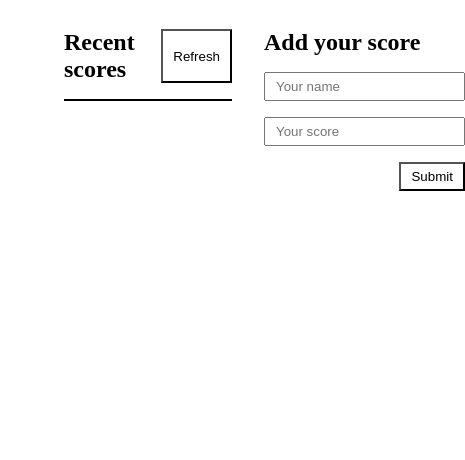
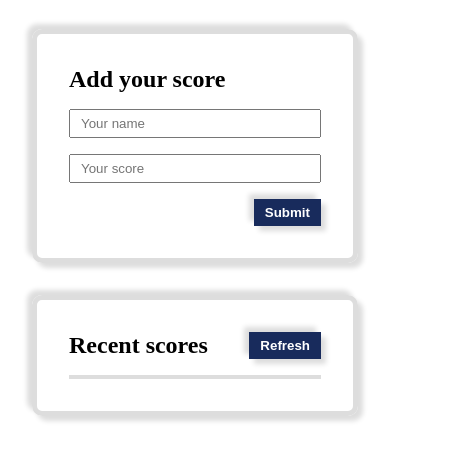
Before and after one commit to Felix45/leaderboard, a website built with webpack: page src/index.html in a window 390 px wide. Shown: the part 72-532 px from the top of the page, 465 px wide, since content can reach past the window. Built offline with nearby package versions, Linux system fonts and the light colour scheme; no server answers.

Commit message:
Update UI responsiveness on mobile and desktop

```diff
--- a/src/index.html
+++ b/src/index.html
@@ -12,12 +12,12 @@
       <h1 class="flex-column">Leaderboard</h1>
     </header>
 
-    <main class="d-flex justify-content-around p-2">
+    <main class="d-flex flex-column flex-column-md justify-content-around p-2 px-md-0">
 
-      <section class="card flex-column">
+      <section class="card flex-column border p-2 mx-2 my-2 order-2 order-md-1">
         <div class="d-flex justify-content-between">
           <h2>Recent scores</h2>
-          <button type="button" class="btn mx-2 p-1 refresh">Refresh</button>
+          <button type="button" class="btn mx-2 p-1 fw-bold refresh">Refresh</button>
         </div>
         <div class="py-1">
           <ul class="leaderboard">
@@ -26,7 +26,7 @@
         </div>
       </section>
 
-      <section class="d-flex flex-column mx-2">
+      <section class="card d-flex flex-column border p-2 mx-md-2  auto-height order-1 order-md-2">
         <div>
           <h2>Add your score</h2>
         </div>
@@ -34,16 +34,16 @@
           <form>
             <div>
               <label for="user">
-                <input class="p-1" type="text" name="user" id="user" placeholder="Your name" required/>
+                <input class="input p-1" type="text" name="user" id="user" placeholder="Your name" required/>
               </label>
             </div>
             <div class="py-1">
               <label for="score">
-                <input class="p-1" type="number" name="score" id="score" placeholder="Your score" required/>
+                <input class="input p-1" type="number" name="score" id="score" placeholder="Your score" required/>
               </label>
             </div>
             <div class="d-flex justify-content-end py-1">
-              <input class="btn p-1" type="submit" name="submit" id="submit" />
+              <input class="btn p-1 fw-bold" type="submit" name="submit" id="submit" />
             </div>
             <div class="alert d-none p-1"></div>
           </form>
--- a/src/modules/leaderboard.js
+++ b/src/modules/leaderboard.js
@@ -17,7 +17,7 @@ class LeaderBoard {
 
   displayBoard = async (data) => {
     const board = data.reduce((prev, current) => {
-      prev += `<li>${current.user} : ${current.score}</li>`;
+      prev += `<li><span>${current.user}</span> <span>${current.score}</span></li>`;
       return prev;
     }, '');
     document.querySelector('.leaderboard').innerHTML = board;
--- a/src/style.css
+++ b/src/style.css
@@ -5,8 +5,9 @@
 }
 
 :root {
-  --white: rgb(255, 255, 255);
+  --blue: #182b5c;
   --gray: #ddd;
+  --white: #fff;
 }
 
 ul,
@@ -23,6 +24,10 @@ ol {
   width: 100%;
 }
 
+.fw-bold {
+  font-weight: bold;
+}
+
 .flex-column {
   flex-direction: column;
 }
@@ -37,13 +42,30 @@ ol {
 
 .btn {
   cursor: pointer;
-  background-color: var(--white);
+  color: var(--white);
+  background-color: var(--blue);
+  border: 1px solid var(--blue);
+  box-shadow: 5px 5px 5px var(--gray), -5px -5px 5px var(--gray);
+}
+
+.auto-height {
+  height: fit-content;
+}
+
+.border {
+  border: 5px solid var(--gray);
+  border-radius: 10px;
+  box-shadow: 5px 5px 5px var(--gray), -5px -5px 5px var(--gray);
 }
 
 .alert {
   color: #155724;
   margin-top: 10px;
   background-color: #d4edda;
+}
+
+.input {
+  width: 100%;
 }
 
 .d-none {
@@ -58,6 +80,10 @@ ol {
   margin: 0 0 0 2em;
 }
 
+.my-2 {
+  margin: 2em 0 0 0;
+}
+
 .p-1 {
   padding: 5px 10px;
 }
@@ -70,8 +96,21 @@ ol {
   padding: 1em 0 0 0;
 }
 
+.px-md-0 {
+  padding: 2em 0;
+}
+
+.order-1 {
+  order: 1;
+}
+
+.order-2 {
+  order: 2;
+}
+
 ul {
-  border: 1px solid #000;
+  border-top: 2px solid var(--gray);
+  border-bottom: 2px solid var(--gray);
 }
 
 ul li {
@@ -82,8 +121,37 @@ ul li:nth-of-type(2n) {
   background-color: var(--gray);
 }
 
+ul li > span {
+  width: 30%;
+  display: inline-block;
+}
+
 @media screen and (min-width: 767px) {
   .card {
     width: 50%;
   }
+
+  .mx-2 {
+    margin: 0 0 0 2em;
+  }
+
+  .px-md-0 {
+    padding: 2em;
+  }
+
+  .flex-column-md {
+    flex-direction: row;
+  }
+
+  .order-md-1 {
+    order: 1;
+  }
+
+  .order-md-2 {
+    order: 2;
+  }
+
+  .mx-md-2 {
+    margin: 0 0 2em 2em;
+  }
 }
```
Also changed, not shown: dist/index.bundle.js.
